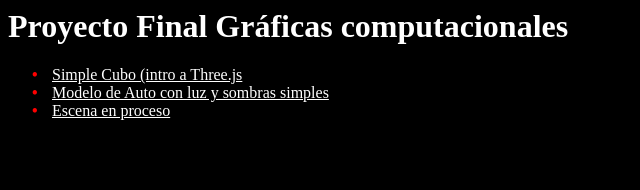
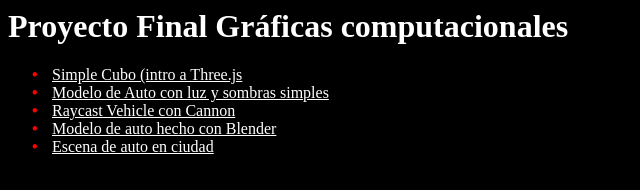
Before and after one commit to JaimeSolisS/CarSimulation-Threejs, a website: page public/index.html in a window 1280 px wide. Shown: the whole page, without its empty margins (0-640 px from the left). Drawn offline with Linux system fonts and the light colour scheme.

Commit message:
Update index

```diff
--- a/public/index.html
+++ b/public/index.html
@@ -32,9 +32,20 @@
         >
       </li>
       <li>
-        <a href="/v2/index.html" style="color: white">Escena en proceso</a>
-        </li>
+        <a href="/v2/index.html" style="color: white"
+          >Raycast Vehicle con Cannon</a
+        >
+      </li>
+      <li>
+        <a href="/v3/index.html" style="color: white"
+          >Modelo de auto hecho con Blender</a
+        >
+      </li>
+      <li>
+        <a href="/v4/index.html" style="color: white"
+          >Escena de auto en ciudad</a
+        >
+      </li>
     </ul>
-</body>
-
+  </body>
 </html>
```
